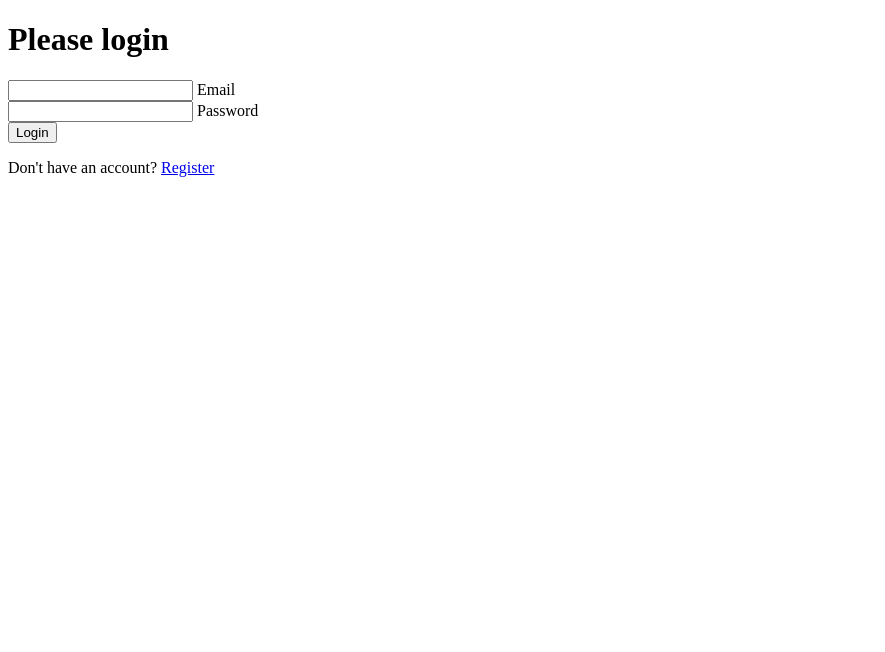
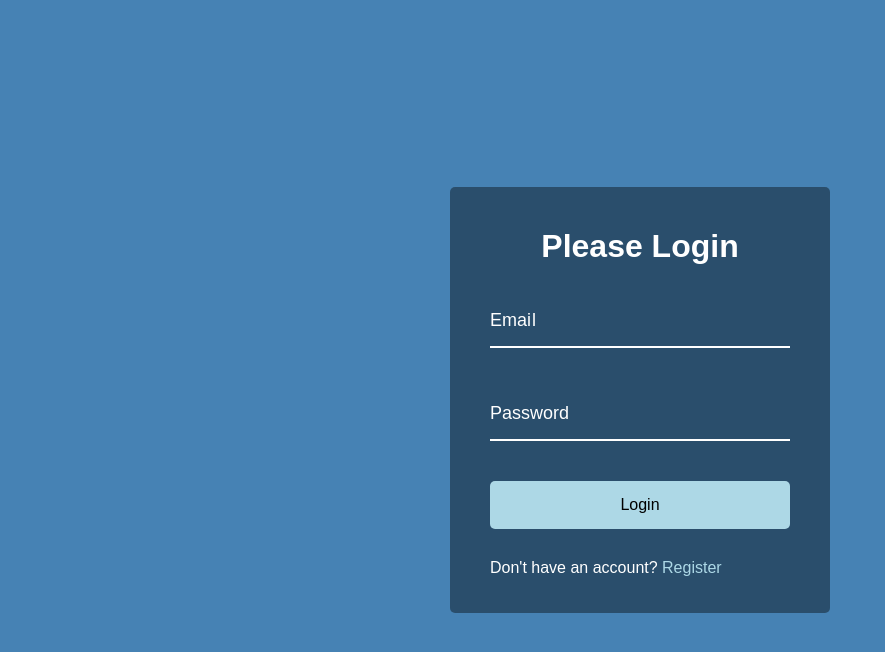
Before and after one commit to eldar2malkic/log-in-wave, a plain HTML site: page index.html in a window 1280 px wide. Shown: the whole page, without its empty margins (0-885 px from the left). Drawn offline with Linux system fonts and the light colour scheme; a web font is replaced by a local one.

Commit message:
Final commit

```diff
--- a/index.html
+++ b/index.html
@@ -1,28 +1,29 @@
 <!DOCTYPE html>
 <html lang="en">
-<head>
-    <meta charset="UTF-8">
-    <meta name="viewport" content="width=device-width, initial-scale=1.0">
-    <title>form input wave</title>
-</head>
-<body>
+  <head>
+    <meta charset="UTF-8" />
+    <meta name="viewport" content="width=device-width, initial-scale=1.0" />
+    <link rel="stylesheet" href="style.css" />
+    <title>Form Input Wave</title>
+  </head>
+  <body>
     <div class="container">
-        <h1>Please login</h1>
+        <h1>Please Login</h1>
         <form>
             <div class="form-control">
                 <input type="text" required>
                 <label>Email</label>
             </div>
-
             <div class="form-control">
                 <input type="password" required>
                 <label>Password</label>
             </div>
-
             <button class="btn">Login</button>
-
-            <p class="text">Don't have an account? <a href="#">Register</a> </p>
+            <p class="text">Don't have an account? <a href="#">Register</a></p>
         </form>
     </div>
-</body>
+
+
+    <script src="script.js"></script>
+  </body>
 </html>
--- a/script.js
+++ b/script.js
@@ -0,0 +1,8 @@
+const labels = document.querySelectorAll('.form-control label')
+
+labels.forEach(label => {
+    label.innerHTML = label.innerText
+    .split('')
+    .map((letter, idx) => `<span style="transition-delay:${idx * 50}ms">${letter}</span>`)
+    .join('')
+})
--- a/style.css
+++ b/style.css
@@ -0,0 +1,100 @@
+@import url("https://fonts.googleapis.com/css2?family=Muli&display=swap");
+
+* {
+  box-sizing: border-box;
+}
+
+body {
+  background-color: steelblue;
+  color: #fff;
+  font-family: "Muli", sans-serif;
+  display: flex;
+  flex-direction: column;
+  align-items: center;
+  justify-content: center;
+  height: 100vh;
+  overflow: hidden;
+  margin: 0;
+}
+
+.container {
+  background-color: rgba(0, 0, 0, 0.4);
+  padding: 20px 40px;
+  border-radius: 5px;
+}
+
+.container h1 {
+  text-align: center;
+  margin-bottom: 30px;
+}
+
+.container a {
+  text-decoration: none;
+  color: lightblue;
+}
+
+.btn {
+    cursor: pointer;
+    display: inline-block;
+    width: 100%;
+    background: lightblue;
+    padding: 15px;
+    font-family: inherit;
+    font-size: 16px;
+    border: 0;
+    border-radius: 5px;
+}
+
+.btn:focus {
+    outline: 0;
+}
+
+.btn:active {
+    transform: scale(0.98);
+}
+
+.text {
+    margin-top: 30px;
+}
+
+.form-control {
+  position: relative;
+  margin: 20px 0 40px;
+  width: 300px;
+}
+
+.form-control input {
+  background-color: transparent;
+  border: 0;
+  border-bottom: 2px #fff solid;
+  display: block;
+  width: 100%;
+  padding: 15px 0;
+  font-size: 18px;
+  color: #fff;
+}
+
+.form-control input:focus,
+.form-control input:valid {
+  outline: 0;
+  border-bottom-color: lightblue;
+}
+
+.form-control label {
+    position: absolute;
+    top: 15px;
+    left: 0;
+}
+
+.form-control label span {
+    display: inline-block;
+    font-size: 18px;
+    min-width: 5px;
+    transition: 0.3s cubic-bezier(0.68, -0.55, 0.265, 1.55);
+}
+
+.form-control input:focus + label span,
+.form-control input:valid + label span {
+    color: lightblue;
+    transform: translateY(-30px)
+}
```
